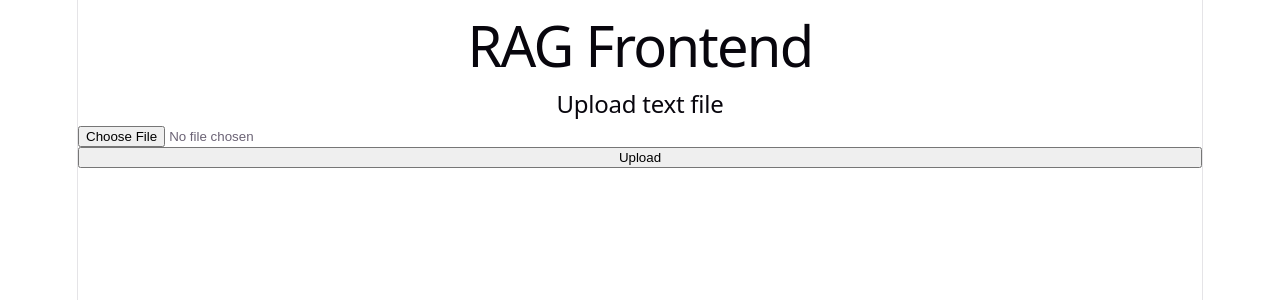
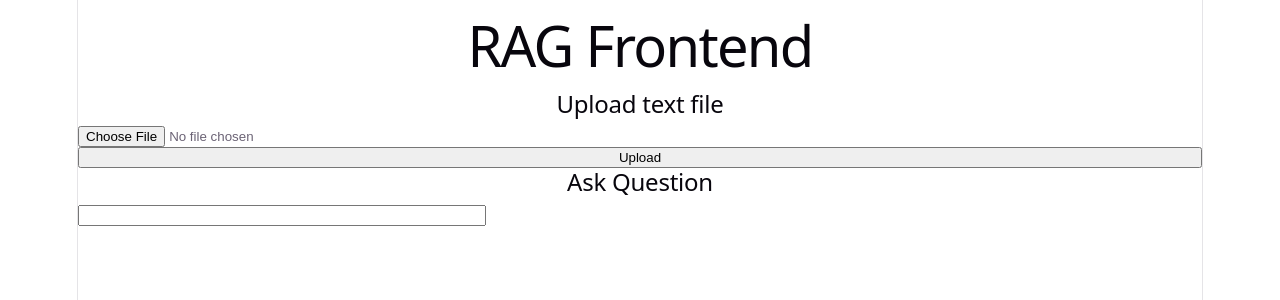
Before and after one commit to anurag1302/ragas, a React app in the folder frontend/: page / in a window 1280 px wide. Shown: the top 300 px of the page. Built offline with nearby package versions, Linux system fonts and the light colour scheme; the HTML template or start-up script is replaced by a standard one.

Commit message:
Ask Question input

```diff
--- a/frontend/src/App.jsx
+++ b/frontend/src/App.jsx
@@ -36,6 +36,13 @@ function App() {
       <h2>Upload text file</h2>
       <input type="file" onChange={(e) => setFile(e.target.files[0])} />
       <button onClick={uploadFile}>Upload</button>
+      <h2>Ask Question</h2>
+      <input
+        type="text"
+        value={question}
+        onChange={(e) => setQuestion(e.target.value)}
+        style={{ width: 400 }}
+      />
     </>
   );
 }
```
